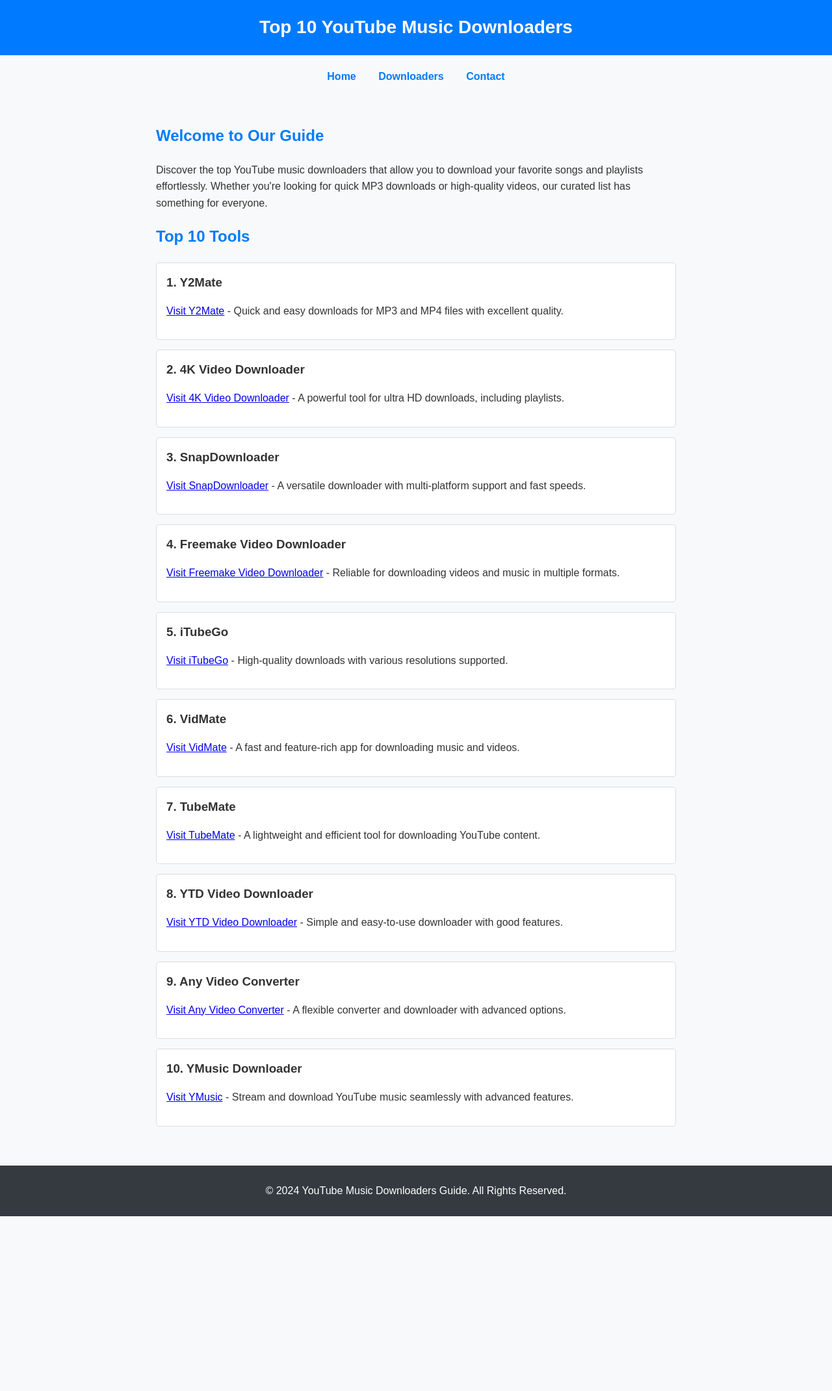
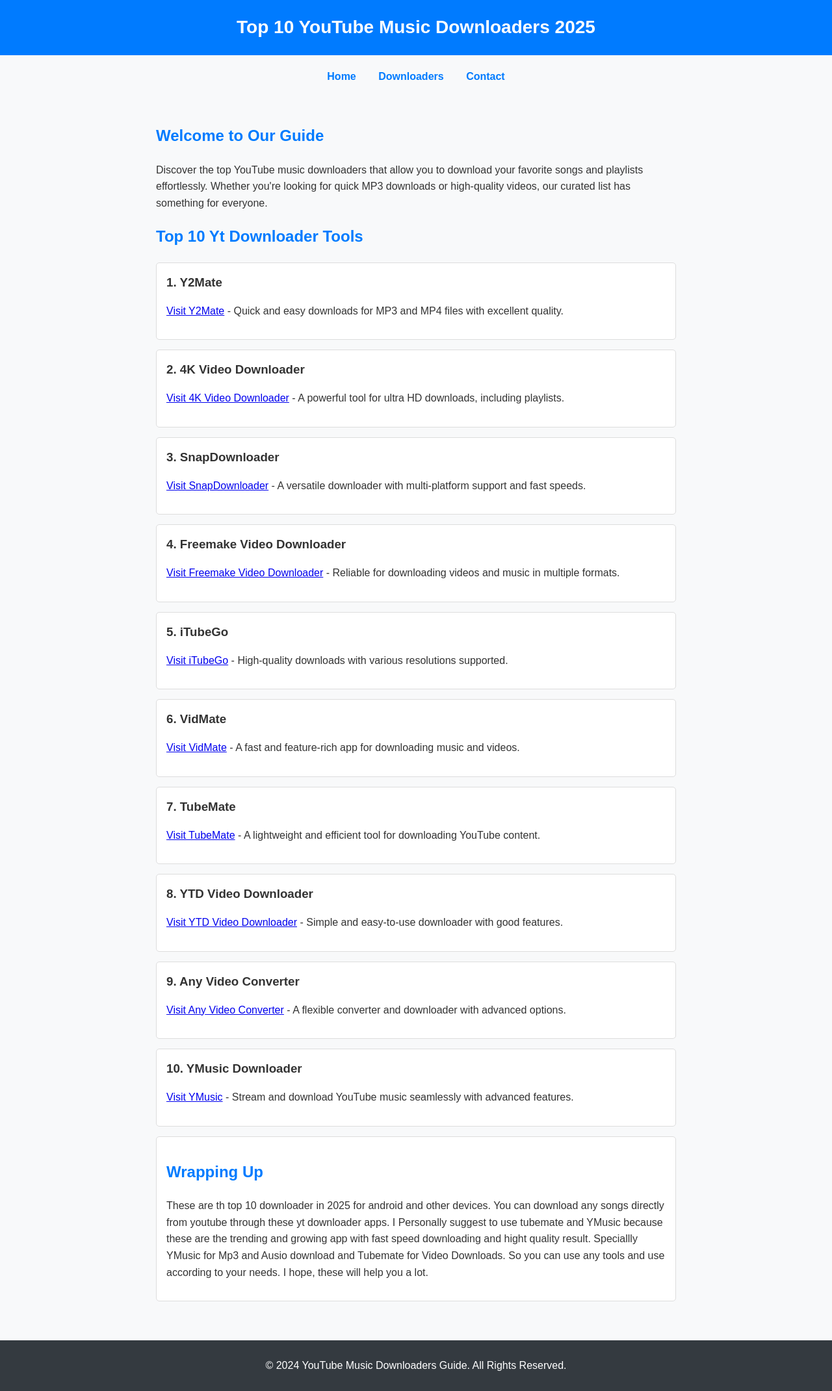
Before and after one commit to NataliaItani/yt, a plain HTML site: page index.html in a window 1280 px wide. Shown: the whole page at 65% size. Before the commit the page ends 1872 px from the top, so only its background shows below. Drawn offline with Linux system fonts and the light colour scheme.

Commit message:
Update index.html

```diff
--- a/index.html
+++ b/index.html
@@ -82,7 +82,7 @@
 </head>
 <body>
     <header>
-        <h1>Top 10 YouTube Music Downloaders</h1>
+        <h1>Top 10 YouTube Music Downloaders 2025</h1>
     </header>
 
     <nav>
@@ -98,7 +98,7 @@
         </section>
 
         <section id="tools">
-            <h2>Top 10 Tools</h2>
+            <h2>Top 10 Yt Downloader Tools</h2>
             <article>
                 <h3>1. Y2Mate</h3>
                 <p><a href="https://y2mate.com" target="_blank">Visit Y2Mate</a> - Quick and easy downloads for MP3 and MP4 files with excellent quality.</p>
@@ -133,12 +133,18 @@
             </article>
             <article>
                 <h3>9. Any Video Converter</h3>
-                <p><a href="https://www.any-video-converter.com" target="_blank">Visit Any Video Converter</a> - A flexible converter and downloader with advanced options.</p>
+                <p><a href="https://www.any-video-converter.com/en8/for_video_free/" target="_blank">Visit Any Video Converter</a> - A flexible converter and downloader with advanced options.</p>
             </article>
             <article>
                 <h3>10. YMusic Downloader</h3>
-                <p><a href="https://ymusic.pro" target="_blank">Visit YMusic</a> - Stream and download YouTube music seamlessly with advanced features.</p>
+                <p><a href="https://ymusicapk.cc" target="_blank">Visit YMusic</a> - Stream and download YouTube music seamlessly with advanced features.</p>
             </article>
+            <article><h2>
+
+ Wrapping Up           </h2>
+                <p>These are th top 10 downloader in 2025 for android and other devices. You can download any songs directly from youtube through these yt downloader apps. I Personally suggest to use tubemate and YMusic because these are the trending and growing app with fast speed downloading and hight quality result. Speciallly YMusic for Mp3 and Ausio download and Tubemate for Video Downloads. So you can use any tools and use according to your needs. I hope, these will help you a lot. </p>
+            </article>
+
         </section>
     </main>
 
```
